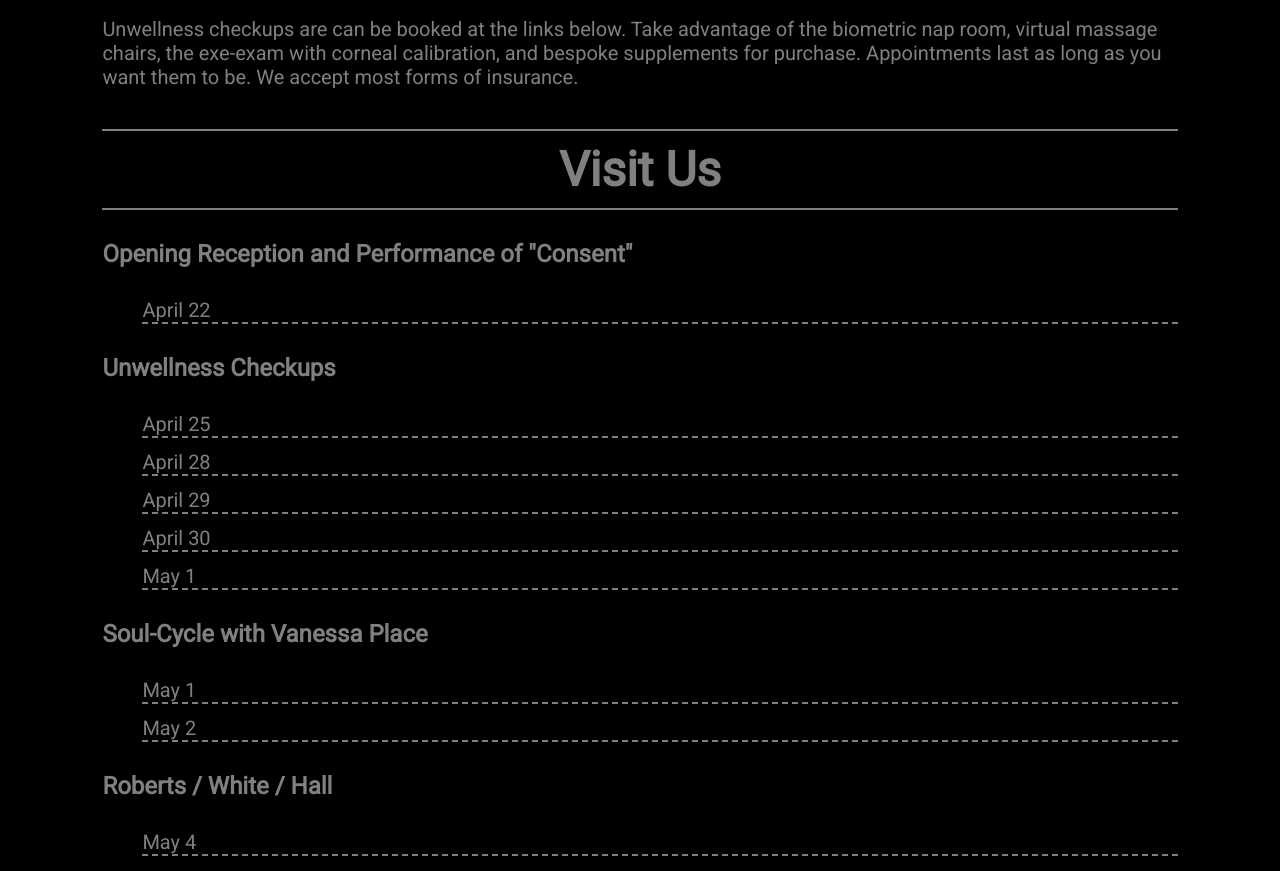
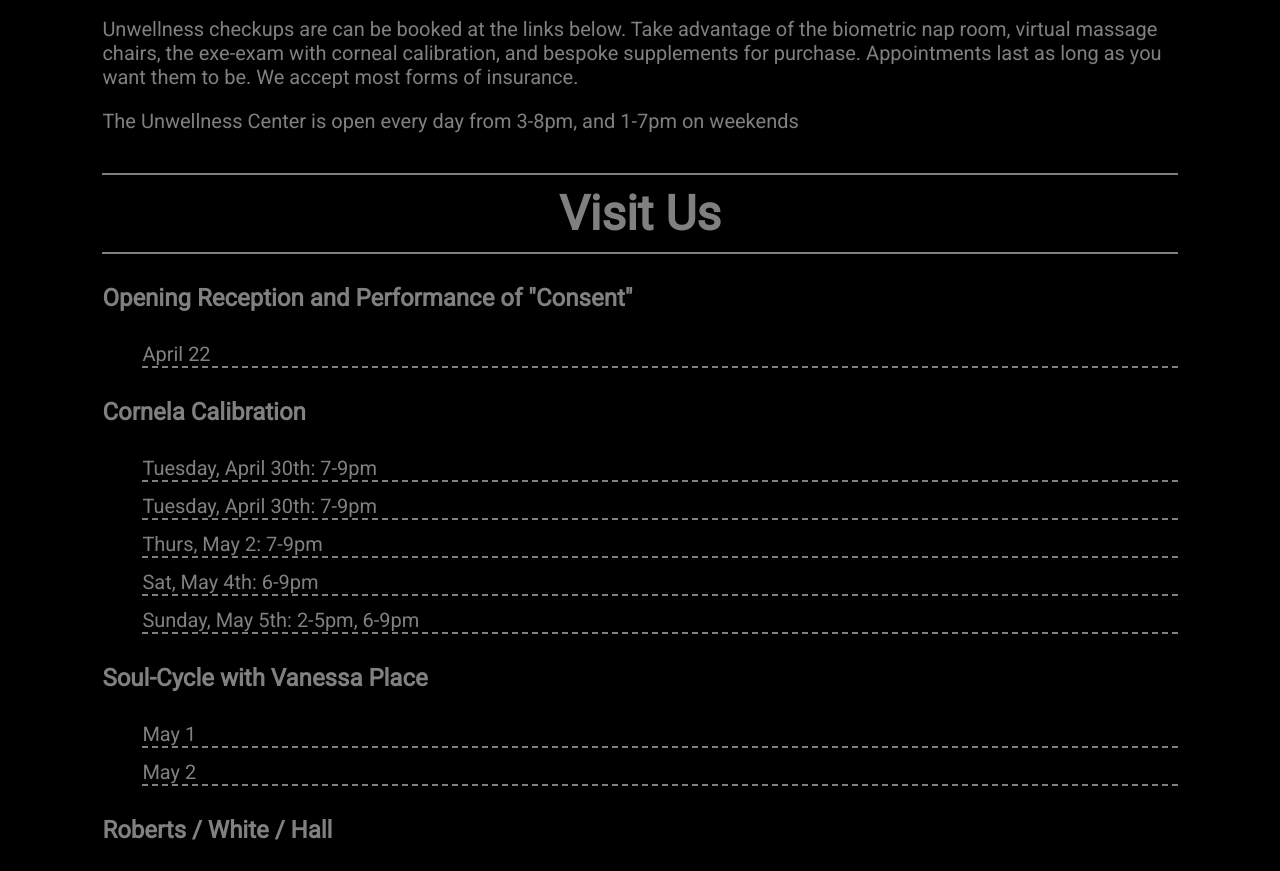
Before and after one commit to zakhap/unwellness_center, a plain HTML site: page index.html in a window 1280 px wide. Shown: the part 1678-2549 px from the top of the page. Drawn offline with Linux system fonts and the light colour scheme.

Commit message:
Cornela Calibration added

```diff
--- a/index.html
+++ b/index.html
@@ -33,24 +33,25 @@
 			<p>May 4 sees the final live event with solo performances by New York City cello legend Mariel Roberts, DIY-tech genius Philip White, and experiments with electric violin by Alec Hall. (Tickets below)</p>
 
 			<p>Unwellness checkups are can be booked at the links below. Take advantage of the biometric nap room, virtual massage chairs, the exe-exam with corneal calibration, and bespoke supplements for purchase. Appointments last as long as you want them to be. We accept most forms of insurance.</p>
+
+            <p>The Unwellness Center is open every day from 3-8pm, and 1-7pm on weekends</p>
         </section>
 
         <section id="events">
             <h1>Visit Us</h1>
 
-	    <h2>Opening Reception and Performance of "Consent"</h2>
-	    <ul>
-		<li>April 22</li>
-	    </ul>
+    	    <h2>Opening Reception and Performance of "Consent"</h2>
+    	    <ul>
+        		<li>April 22</li>
+    	    </ul>
 
-            <h2>Unwellness Checkups</h2>
+            <h2>Cornela Calibration</h2>
             <ul>
-                <li><a href="https://withfriends.co/event/1513910/Appointment_Confirmation" target="_blank">April 25</a></li>
-                <li><a href="https://withfriends.co/event/1513913/Appointment_Confirmation" target="_blank">April 28</a></li>
-                <li><a href="https://withfriends.co/event/1513916/Appointment_Confirmation" target="_blank">April 29</a></li>
-                <li><a href="https://withfriends.co/event/1513968/Appointment_Confirmation" target="_blank">April 30</a></li>
-                <li><a href="https://withfriends.co/event/1513971/Appointment_Confirmation" target="_blank">May 1</a></li>
-
+                <li>Tuesday, April 30th: 7-9pm</li>
+                <li>Tuesday, April 30th: 7-9pm</li>
+                <li>Thurs, May 2: 7-9pm</li>
+                <li>Sat, May 4th: 6-9pm</li>
+                <li>Sunday, May 5th: 2-5pm, 6-9pm</li>
             </ul>
 
             <h2>Soul-Cycle with Vanessa Place</h2>
```
